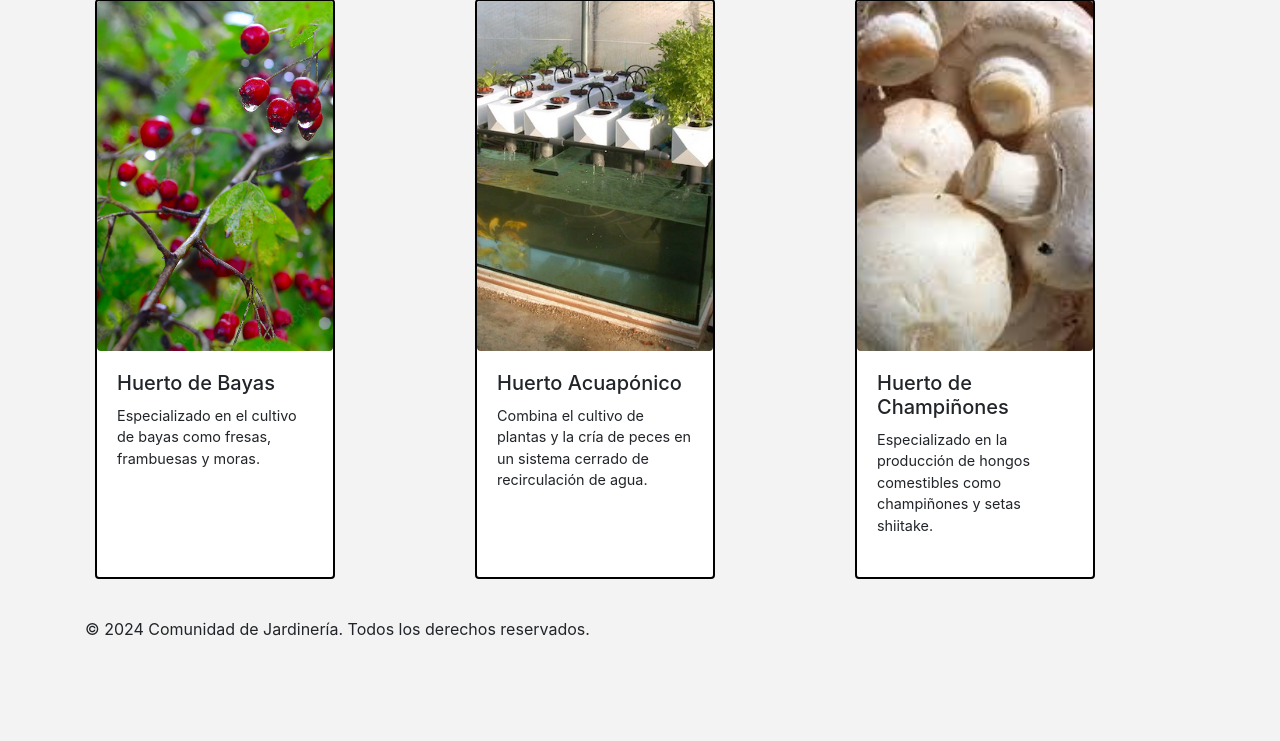
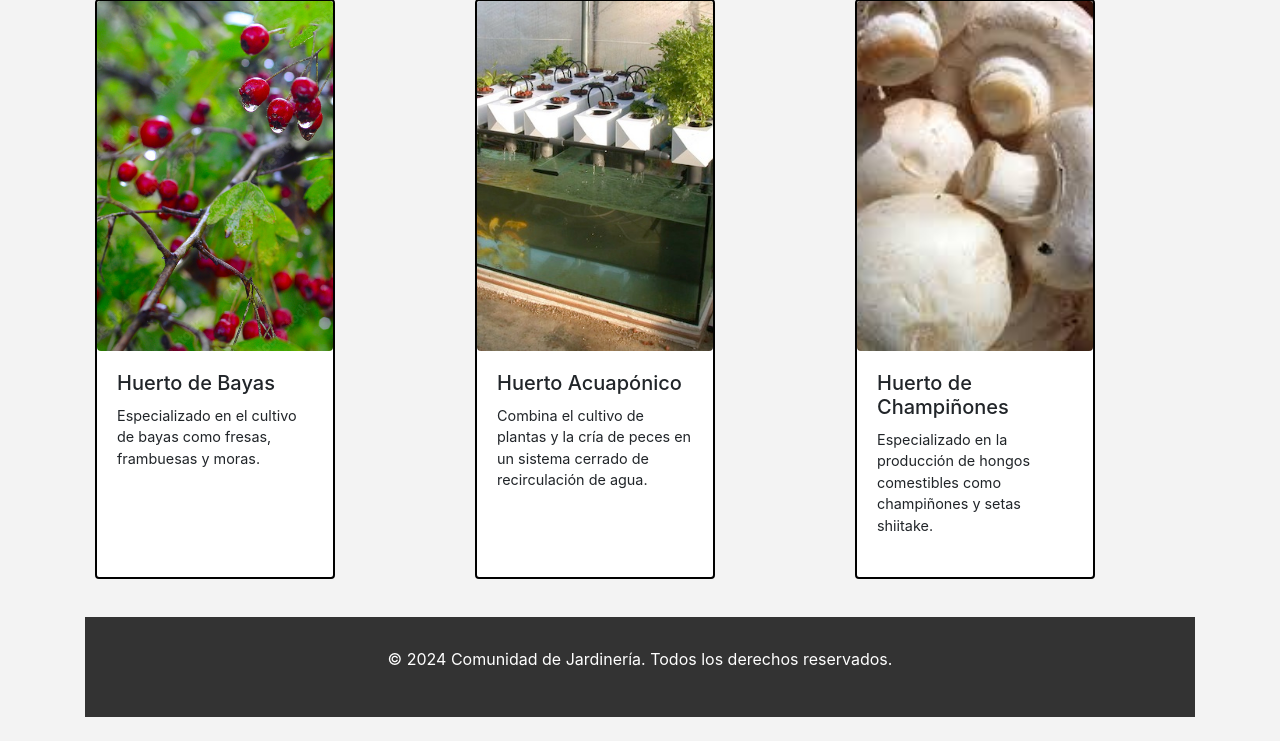
Before and after one commit to ser180/Toci-Meter2, a Flask app: page /huertos2 in a window 1280 px wide. Shown: the part 1858-2599 px from the top of the page. Before the commit the page ends 2494 px from the top, so only its background shows below. Run offline with Flask 3, Linux system fonts and the light colour scheme; some libraries are stand-ins or nearby versions.

Commit message:
vistas inv completadas

```diff
--- a/templates/huertos2.html
+++ b/templates/huertos2.html
@@ -36,6 +36,13 @@
             font-family: 'Dancing Script', cursive;
             font-size: 1.5em;
         }
+        .footer {
+            background-color: #333;
+            color: white;
+            padding: 30px;
+            text-align: center;
+        }
+        #q
     </style>
 </head>
 <body>
--- a/templates/inicio2.html
+++ b/templates/inicio2.html
@@ -39,9 +39,13 @@
         .footer {
             background-color: #333;
             color: white;
-            padding: 20px;
+            padding: 30px;
             text-align: center;
         }
+        #quienes-somos {
+    margin-top: 20px; /* Ajusta este valor según lo necesites */
+            padding: 40px;
+}
     </style>
 </head>
 <body>
```
Also changed, not shown: templates/articulos2.html (+7 -0 lines), templates/herramientas2.html (+7 -0 lines), templates/plantas2.html (+7 -0 lines).
